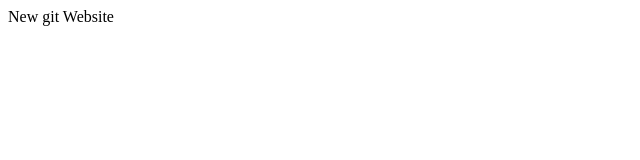
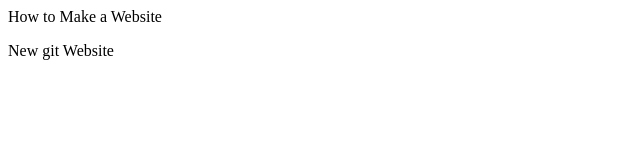
Before and after one commit to mnicolai20/mnicolai20.github.io, a plain HTML site: page index.html in a window 1280 px wide. Shown: the whole page, without its empty margins (0-640 px from the left). Drawn offline with Linux system fonts and the light colour scheme.

Commit message:
corrected body tag error added header

```diff
--- a/index.html
+++ b/index.html
@@ -5,7 +5,10 @@
     <meta name="viewport" content="width=device-width, initial-scale=1.0">
     <title>New Website</title>
 </head>
-<body
+<body>
+    <header>
+        How to Make a Website
+    </header>
     <p>
         New git Website
     </p>
```
